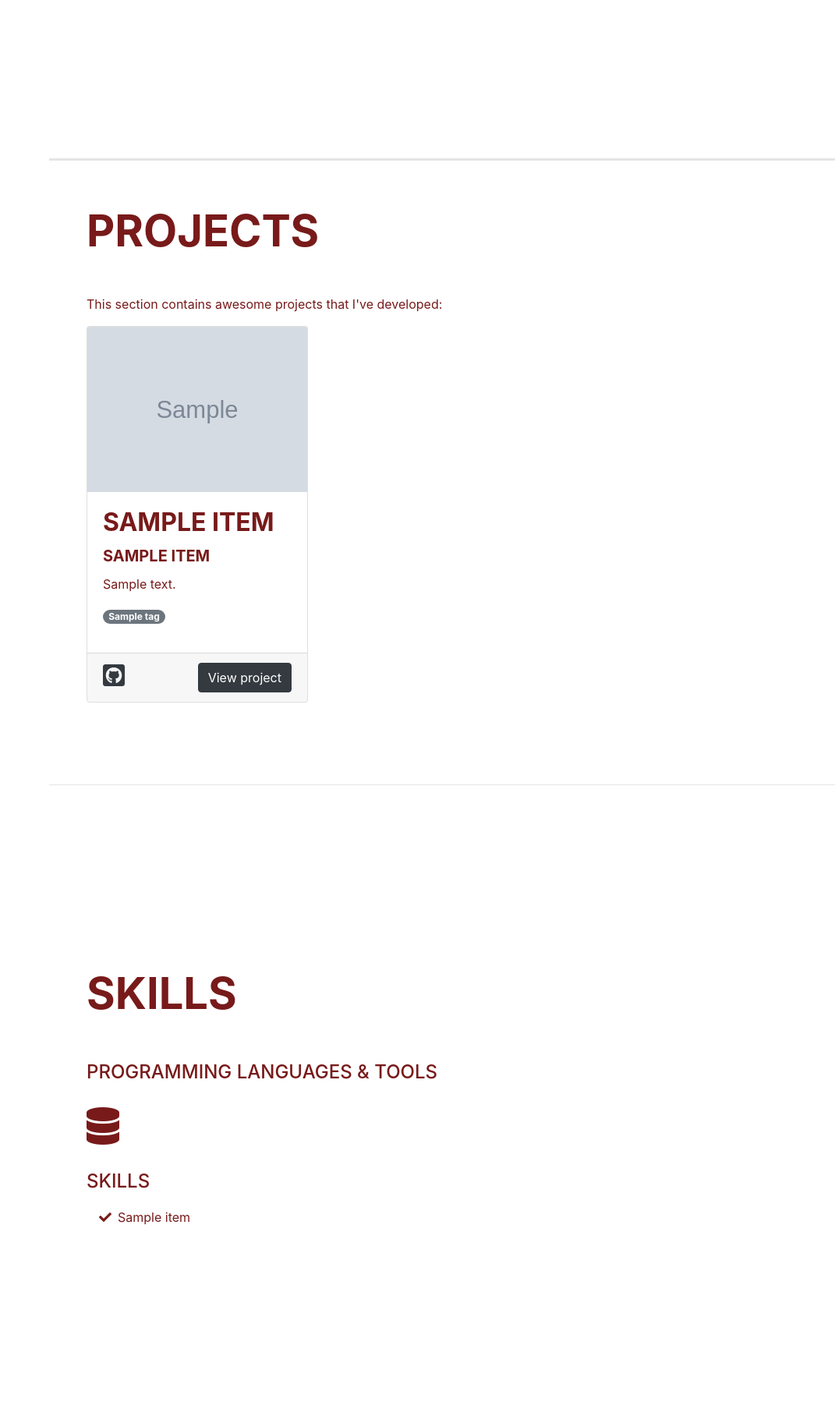
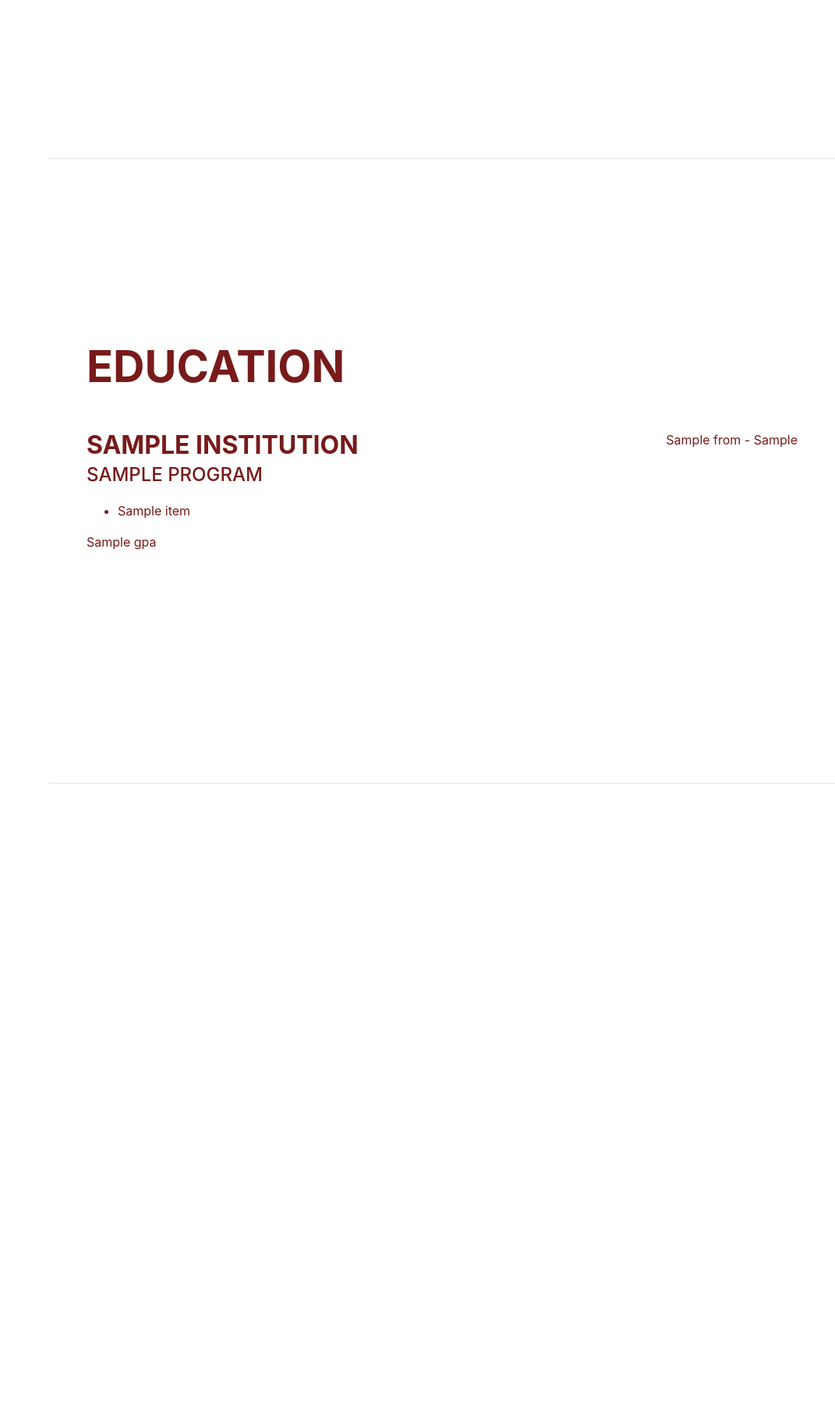
Before and after one commit to Wilmer-Tejada/Flask-Resume, a Flask app: template templates/index.html in a window 1280 px wide. Shown: the part 2200-4007 px from the top of the page at 78% size, without its empty margins (209-1280 px from the left). After the commit the page ends 3205 px from the top, so only its background shows below. Run offline with Flask 2, Linux system fonts and the light colour scheme; the template is opened without the code that fills it: most values are stand-ins (such as "Sample title", 1, 10 or a date in 2020); grey boxes marked "Sample" are stand-in pictures; some libraries are stand-ins or nearby versions; some web fonts are replaced.

Commit message:
Commented out Skills section

```diff
--- a/templates/index.html
+++ b/templates/index.html
@@ -53,12 +60,10 @@
 {#        <li class="nav-item">#}
 {#          <a class="nav-link js-scroll-trigger" href="#workshops">Workshops</a>#}
 {#        </li>#}
-        <li class="nav-item">
-          <a class="nav-link js-scroll-trigger" href="#projects">Projects</a>
-        </li>
-        <li class="nav-item">
-          <a class="nav-link js-scroll-trigger" href="#skills">Skills</a>
-        </li>
+
+{#        <li class="nav-item">#}
+{#          <a class="nav-link js-scroll-trigger" href="#skills">Skills</a>#}
+{#        </li>#}
 {#        <li class="nav-item">#}
 {#          <a class="nav-link js-scroll-trigger" href="#awards">Awards</a>#}
 {#        </li>#}
@@ -192,7 +232,7 @@
 {#      </div>#}
 {#    </section>#}
 
-    <hr class="m-0">
+{#    <hr class="m-0">#}
 
 {#    <section class="resume-section p-3 p-lg-5 d-flex align-items-center" id="workshops">#}
 {#      <div class="w-100">#}
@@ -227,68 +267,33 @@
 {#      </div>#}
 {#    </section>#}
 
-    <hr class="m-0">
 
-    <section class="resume-section p-3 p-lg-5 d-flex align-items-center" id="projects">
-      <div class="w-100">
-        <h2 class="mb-5">Projects</h2>
-        <p>This section contains awesome projects that I've developed:</p>
-        <!-- Begins card -->
-        <div class="row">
-          {% for _, item in data.projects.items() %}
-          <div class="col-md-4 mb-5">
-            <div class="card h-100">
-              <img src="static/img/{{ item.img }}" class="card-img-top" alt="{{ item.title }}">
-              <div class="card-body">
-                <h3 class="card-title">{{ item.title }}</h3>
-                <h5 class="card-title">{{ item.subtitle }}</h5>
-                <p class="card-text">{{ item.description }}</p>
-                <p>
-                  {% for tag in item.tags %}
-                  <span class="badge badge-pill badge-secondary">{{ tag }}</span>
-                  {% endfor %}
-                </p>
-              </div>
-              <div class="card-footer">
-                {% if item.github != None %}
-                <a href="{{ item.github }}" class="text-dark" target="_blank">
-                  <i class="fab fa-github-square fa-2x"></i>
-                </a>
-                {% endif %}
-                <a href="{{ item.link }}" class="btn btn-dark float-right" target="_blank">View project</a>
-              </div>
-            </div>
-          </div>
-          {% endfor %}
-        </div>
-      </div>
-    </section>
 
-    <hr class="m-0">
-    <section class="resume-section p-3 p-lg-5 d-flex align-items-center" id="skills">
-          <div class="w-100">
-            <h2 class="mb-5">Skills</h2>
-
-            <div class="subheading mb-3">Programming Languages &amp; Tools</div>
-            <ul class="list-inline dev-icons">
-            <i class="fas fa-database"></i>
-              {% for item in data.tools %}
-              <li class="list-inline-item">
-                <i class="fab fa-{{ item }}"></i>
-              </li>
-              {% endfor %}
-            </ul>
-
-            <div class="subheading mb-3">Skills</div>
-            <ul class="fa-ul mb-0">
-              {% for item in data.extra_skills %}
-              <li>
-                <i class="fa-li fa fa-check"></i>
-                {{ item }}</li>
-              {% endfor %}
-            </ul>
-          </div>
-        </section>
+{#    <hr class="m-0">#}
+{#    <section class="resume-section p-3 p-lg-5 d-flex align-items-center" id="skills">#}
+{#          <div class="w-100">#}
+{#            <h2 class="mb-5">Skills</h2>#}
+{##}
+{#            <div class="subheading mb-3">Programming Languages &amp; Tools</div>#}
+{#            <ul class="list-inline dev-icons">#}
+{#            <i class="fas fa-database"></i>#}
+{#              {% for item in data.tools %}#}
+{#              <li class="list-inline-item">#}
+{#                <i class="fab fa-{{ item }}"></i>#}
+{#              </li>#}
+{#              {% endfor %}#}
+{#            </ul>#}
+{##}
+{#            <div class="subheading mb-3">Skills</div>#}
+{#            <ul class="fa-ul mb-0">#}
+{#              {% for item in data.extra_skills %}#}
+{#              <li>#}
+{#                <i class="fa-li fa fa-check"></i>#}
+{#                {{ item }}</li>#}
+{#              {% endfor %}#}
+{#            </ul>#}
+{#          </div>#}
+{#        </section>#}
 {#    <section class="resume-section p-3 p-lg-5 d-flex align-items-center" id="awards">#}
 {#      <div class="w-100">#}
 {#        <h2 class="mb-5">Awards &amp; Certifications</h2>#}
```
Also changed, not shown: other parts of templates/index.html (+42 -0 lines), _config.yaml (+70 -103 lines), static/img/correlation-matrix.png (added).
